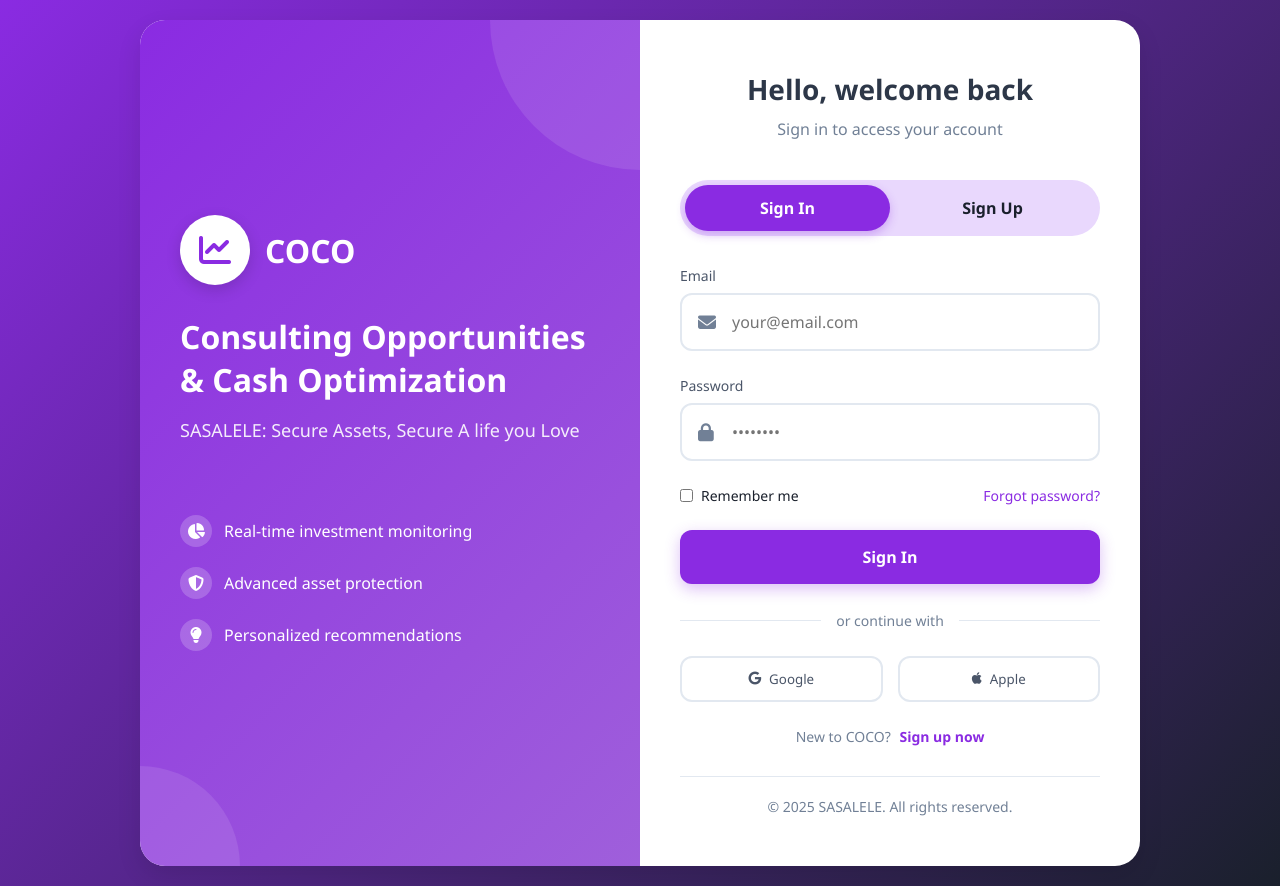
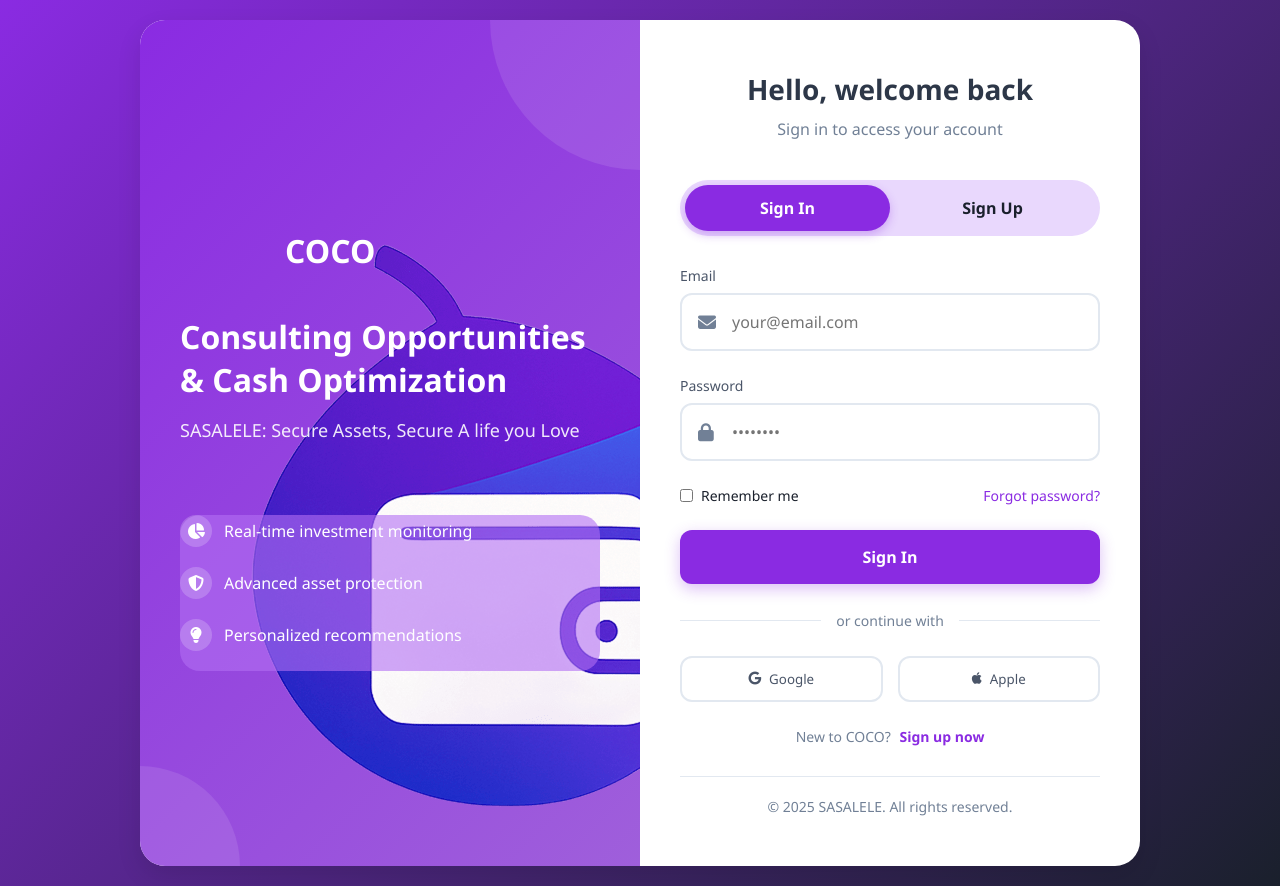
Before and after one commit to Pilomena-98/FinalProject, a website: page public/index.html in a window 1280 px wide. Drawn offline with Linux system fonts and the light colour scheme.

Commit message:
Insert logo and update the user name

```diff
--- a/public/app.js
+++ b/public/app.js
@@ -23,8 +23,9 @@
 
     // pinta el nombre si quieres
     const name = localStorage.getItem('userName') || '';
-    const nameEl = document.querySelector('.user-name');
-    if (nameEl && name) nameEl.textContent = name;
+    document.getElementById("name").textContent = name;
+    //const nameEl = document.querySelector('.user-name');
+    //if (nameEl && name) nameEl.textContent = name;
 
     // carga el total del portafolio con ese userId
     updatePortfolio(userId);
--- a/public/index.html
+++ b/public/index.html
@@ -109,12 +109,8 @@
         .logo-image {
             width: 70px;
             height: 70px;
-            border-radius: 50%;
-            background: white;
-            display: flex;
-            align-items: center;
-            justify-content: center;
-            box-shadow: 0 5px 15px rgba(0,0,0,0.15);
+            margin-left: 20px;
+
         }
 
         .logo-image i {
@@ -146,6 +142,9 @@
             list-style: none;
             margin-top: 40px;
             z-index: 2;
+            border-radius: 20px;
+            background-color: rgba(179, 111, 243, 0.6);
+            color: white;
         }
 
         .brand-features li {
@@ -454,7 +453,7 @@
         <div class="brand-section">
             <div class="logo-container">
                 <div class="logo-image">
-                    <i class="fas fa-chart-line"></i>
+                    <img src="images/logo.png" alt="COCO Logo" />
                 </div>
                 <div class="logo-text">COCO</div>
             </div>
@@ -653,7 +652,7 @@
              // Guarda el userId (y lo que necesites) para usarlo en main.html
              const user = result.user;
              localStorage.setItem('userId', String(user.user_Id));
-             //localStorage.setItem('userName', result.name || '');
+             localStorage.setItem('userName', user.name || '');
             if (result.success) {
 
                 window.location.href = 'main.html';
```
Also changed, not shown: public/main.html (+3 -3 lines), public/images/logo.png (renamed from images/logo.png).
